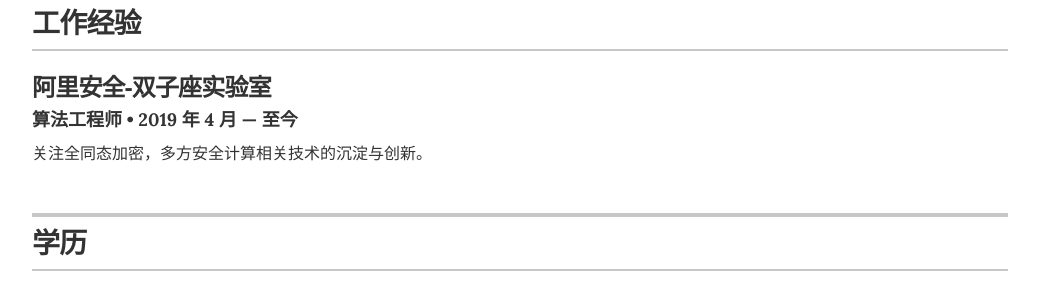
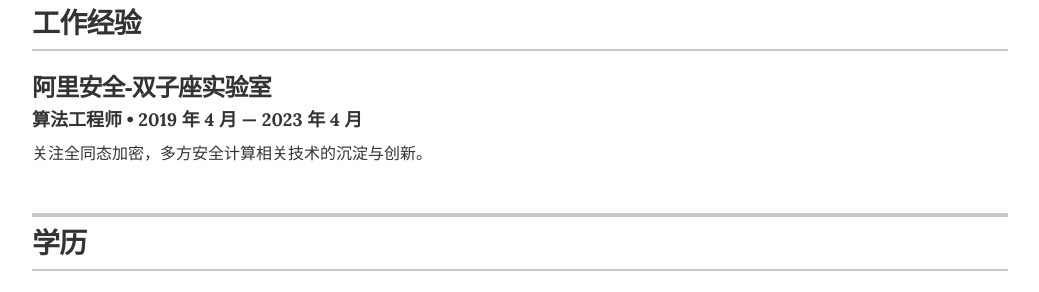
Before and after one commit to fionser/fionser.github.io, a Jekyll site: the page built from index.html, in a window 1280 px wide and 900 px high. Shown: the part 361-653 px from the top of the window, without its empty margins (120-1159 px from the left). Built offline with Jekyll 4.4.1, drawn with Linux system fonts in a browser that asks for light colours; some of the changed text lies outside the part shown.

Commit message:
update 2023-4

```diff
--- a/_data/associations.yml
+++ b/_data/associations.yml
@@ -1,5 +1,9 @@
 # Associations
 # comment out the urls if you do not wish to display them
+- organization: SecretFlow (隐语)
+  url: https://github.com/secretflow/spu
+  summary: 两方计算部分的实现 (ie `libspu/mpc/cheetah/`)
+
 - organization: OpenCheetah
   url: https://github.com/Alibaba-Gemini-Lab/OpenCheetah
   summary: USENIX22 「猎豹」论文的开源代码
--- a/_data/experience.yml
+++ b/_data/experience.yml
@@ -2,5 +2,5 @@
 # Engineer
 - company: 阿里安全-双子座实验室
   position: 算法工程师
-  duration: 2019 年 4 月 &mdash; 至今
+  duration: 2019 年 4 月 &mdash; 2023 年 4 月
   summary: 关注全同态加密，多方安全计算相关技术的沉淀与创新。
```
